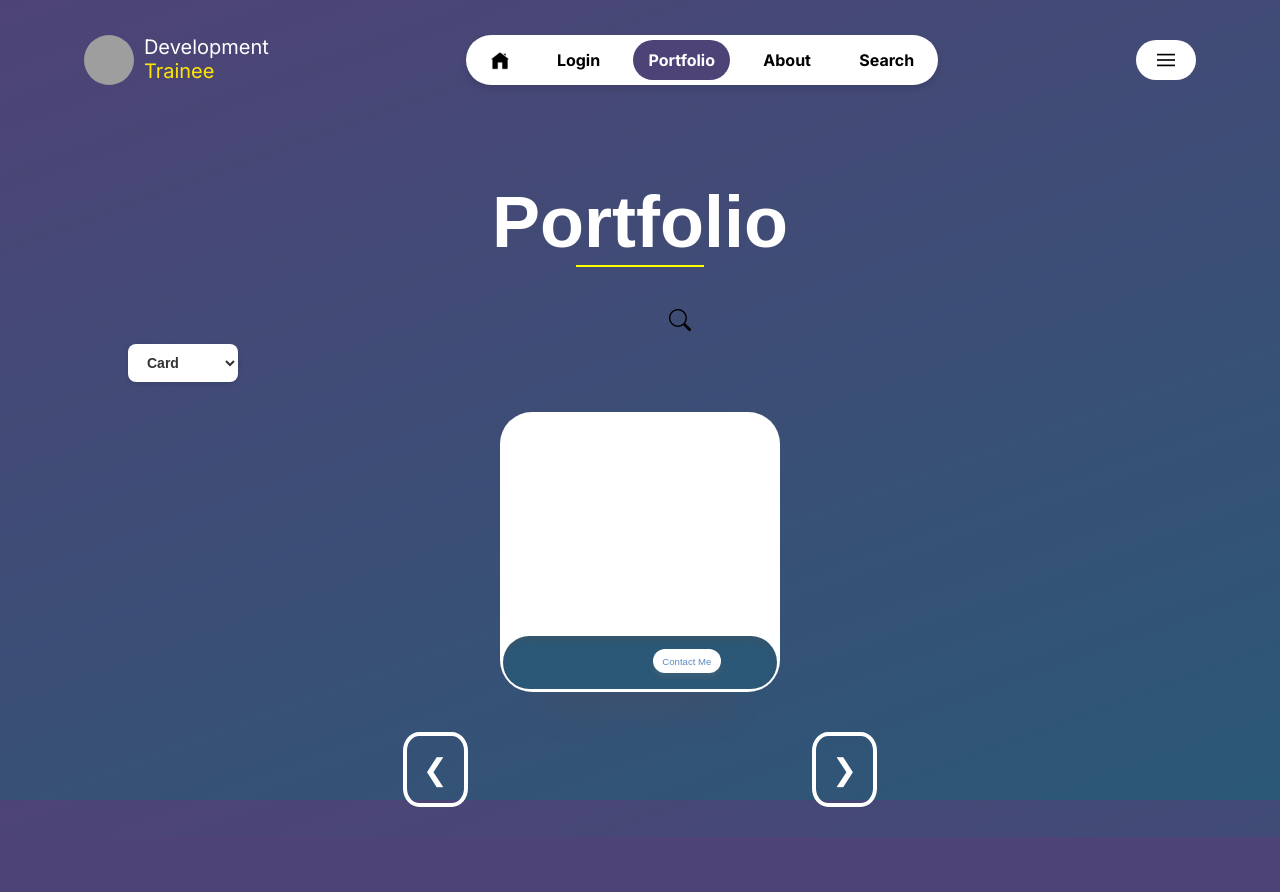
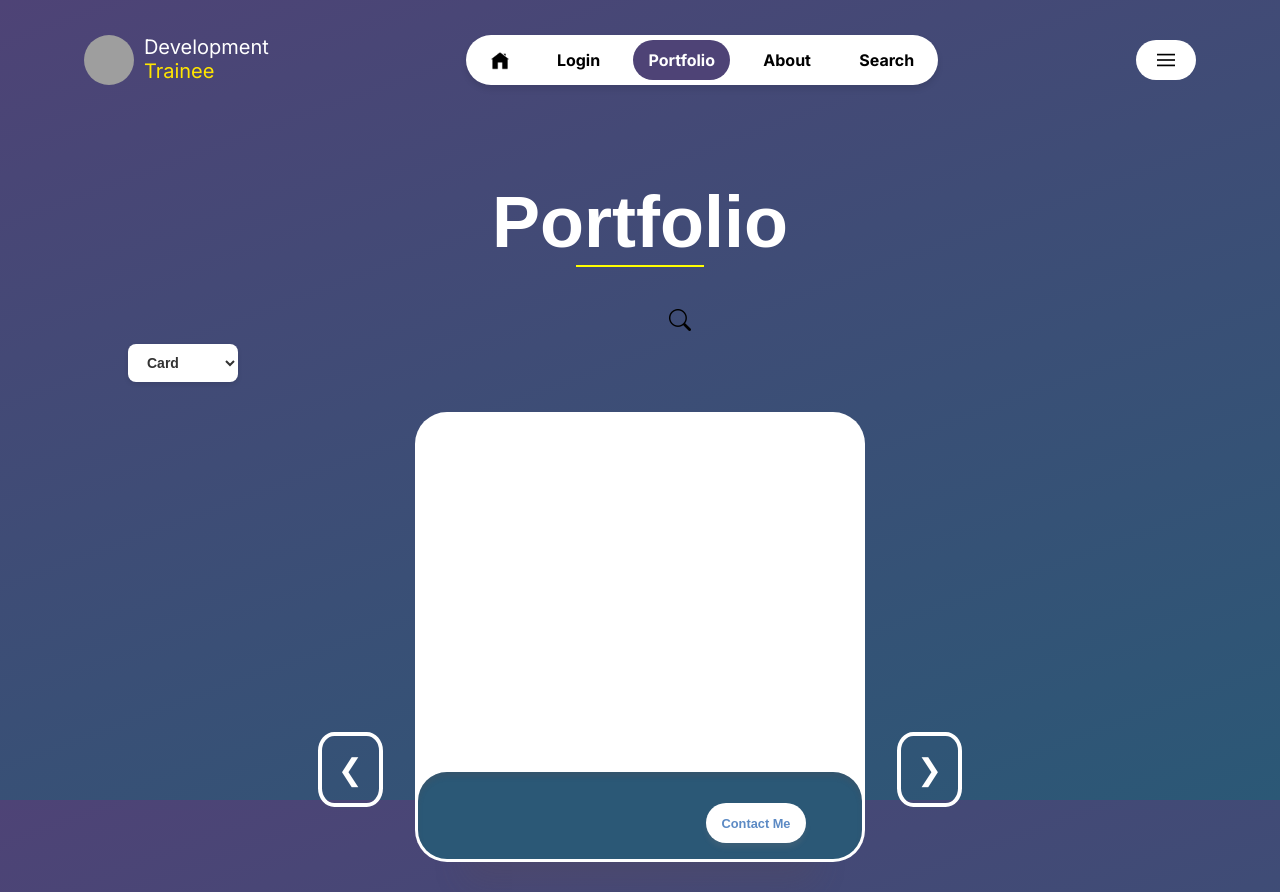
Before and after one commit to NjabuloKukame/DVT-Trainee-Portfolio, a React (Vite) app in the folder DVT_Trainee_Portfolio/: page /portfolio in a window 1280 px wide. Before the commit the page ends 837 px from the top, so only its background shows below. Built offline with nearby package versions, Linux system fonts and the light colour scheme; grey boxes are pictures that could not be loaded; a web font is replaced by a local one.

Commit message:
Card Completion

```diff
--- a/DVT_Trainee_Portfolio/src/Portfolio.css
+++ b/DVT_Trainee_Portfolio/src/Portfolio.css
@@ -185,8 +185,8 @@ body {
 }
 
 .portfolio-card {
-    width: 280px;
-    height: 280px;
+    width: 450px;
+    height: 450px;
     background: white;
     border-radius: 32px;
     padding: 3px;
@@ -266,20 +266,22 @@ body {
     left: 1.5rem;
     right: 1.5rem;
     height: 160px;
+    margin-bottom: 32%;
   }
 
   .portfolio-card .bottom .content .name {
     display: block;
-    font-size: 1.2rem;
+    font-size: 1.4rem;
     color: white;
     font-weight: bold;
   }
 
   .portfolio-card .bottom .content .about-me {
     display: block;
-    font-size: 0.9rem;
+    font-size: 1rem;
     color: white;
     margin-top: 1rem;
+    text-align: left;
   }
 
   .portfolio-card .bottom .bottom-bottom {
@@ -313,9 +315,12 @@ body {
     color: #5C8AC4;
     border: none;
     border-radius: 20px;
-    font-size: 0.6rem;
+    font-size: 0.8rem;
+    font-weight: 700;
     padding: 0.4rem 0.6rem;
     box-shadow: rgba(165, 132, 130, 0.1333333333) 0px 5px 5px 0px;
+    width: 100px;
+    height: 40px;
   }
 
   .portfolio-card .bottom .bottom-bottom .button:hover {
--- a/DVT_Trainee_Portfolio/src/Portfolio.jsx
+++ b/DVT_Trainee_Portfolio/src/Portfolio.jsx
@@ -35,7 +35,10 @@ function Portfolio() {
                             <div className="content">
                                 <span className="name">My Name</span>
                                 <span className="about-me">
-                                    Lorem. ipsum. dolor sit amet consectetur adipisicinFcls
+                                    Description
+                                </span>
+                                <span className="about-me">
+                                    Tech Stack
                                 </span>
                             </div>
                             <div className="bottom-bottom">
```
